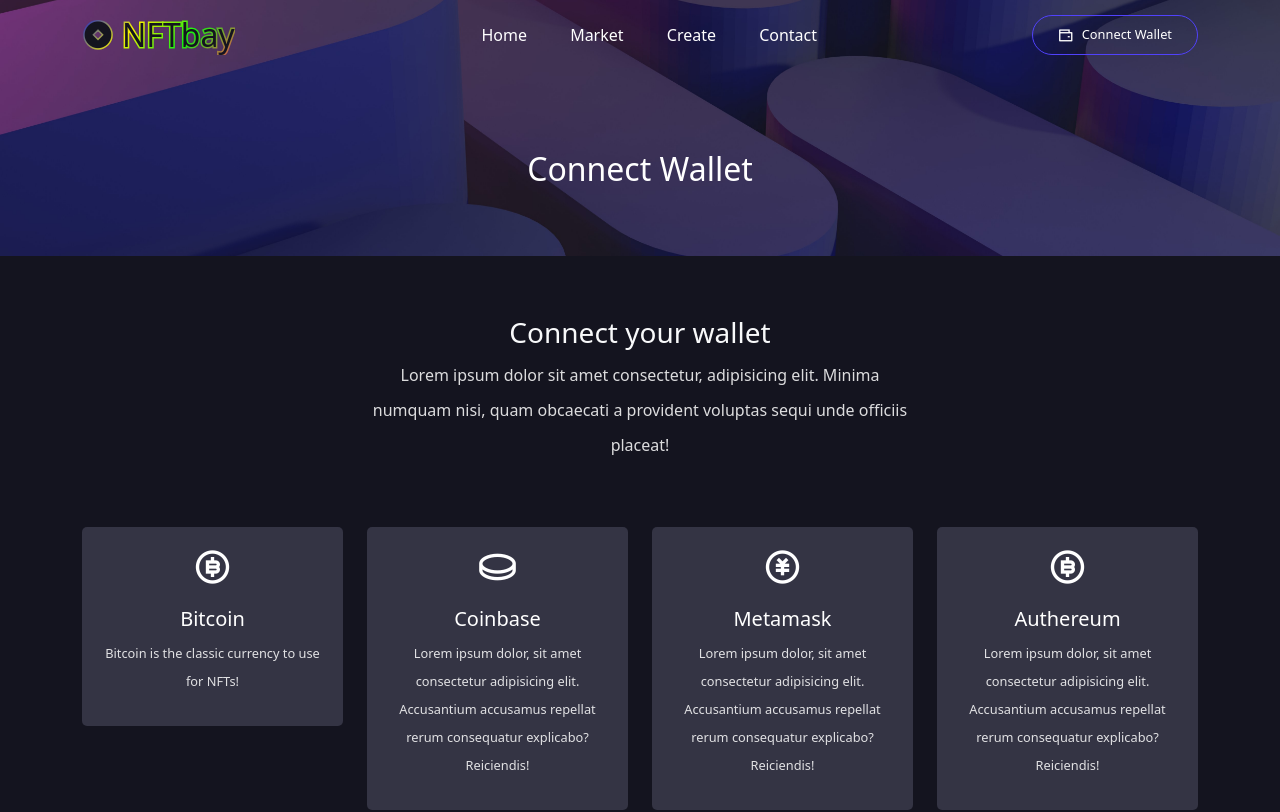
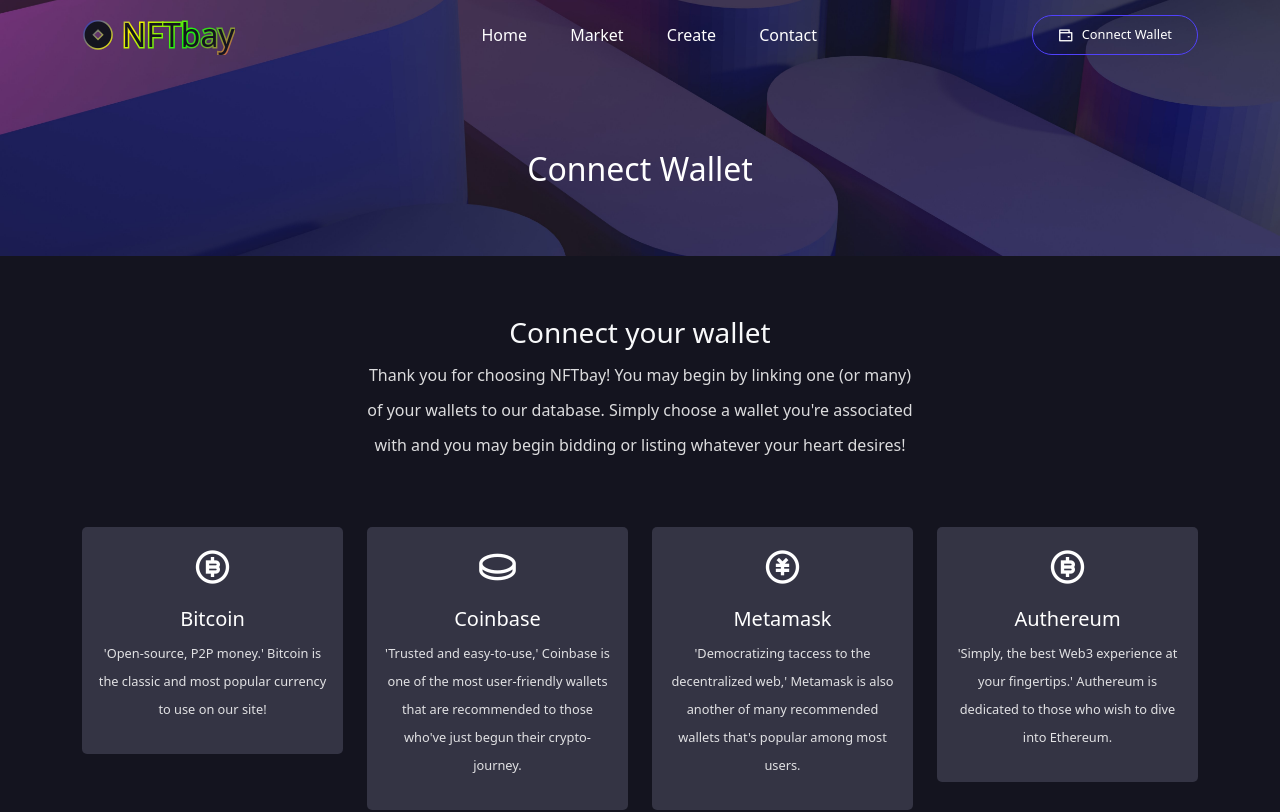
Before and after one commit to Parker-Vallier/cs4800_Front_End, a React (Create React App) app in the folder web-frontend-service/: page /wallet in a window 1280 px wide. Shown: the top 812 px of the page. Built offline with nearby package versions, Linux system fonts and the light colour scheme.

Commit message:
wallet page
fixed more descriptions, feel free to change anything i won't be offended

```diff
--- a/web-frontend-service/src/pages/Wallet.jsx
+++ b/web-frontend-service/src/pages/Wallet.jsx
@@ -8,25 +8,25 @@ import "../styles/wallet.css";
 const wallet__data = [
   {
     title: "Bitcoin",
-    desc: "Bitcoin is the classic currency to use for NFTs!",
+    desc: "'Open-source, P2P money.' Bitcoin is the classic and most popular currency to use on our site!",
     icon: "ri-bit-coin-line",
   },
 
   {
     title: "Coinbase",
-    desc: "Lorem ipsum dolor, sit amet consectetur adipisicing elit. Accusantium accusamus repellat rerum consequatur explicabo? Reiciendis!",
+    desc: "'Trusted and easy-to-use,' Coinbase is one of the most user-friendly wallets that are recommended to those who've just begun their crypto-journey.",
     icon: "ri-coin-line",
   },
 
   {
     title: "Metamask",
-    desc: "Lorem ipsum dolor, sit amet consectetur adipisicing elit. Accusantium accusamus repellat rerum consequatur explicabo? Reiciendis!",
+    desc: "'Democratizing taccess to the decentralized web,' Metamask is also another of many recommended wallets that's popular among most users.",
     icon: "ri-money-cny-circle-line",
   },
 
   {
     title: "Authereum",
-    desc: "Lorem ipsum dolor, sit amet consectetur adipisicing elit. Accusantium accusamus repellat rerum consequatur explicabo? Reiciendis!",
+    desc: "'Simply, the best Web3 experience at your fingertips.' Authereum is dedicated to those who wish to dive into Ethereum.",
     icon: "ri-bit-coin-line",
   },
 ];
@@ -42,9 +42,9 @@ const Wallet = () => {
               <div className="w-50 m-auto">
                 <h3 className="text-light">Connect your wallet</h3>
                 <p>
-                  Lorem ipsum dolor sit amet consectetur, adipisicing elit.
-                  Minima numquam nisi, quam obcaecati a provident voluptas sequi
-                  unde officiis placeat!
+                  Thank you for choosing NFTbay! You may begin by linking one (or many)
+                  of your wallets to our database. Simply choose a wallet you're associated with
+                  and you may begin bidding or listing whatever your heart desires!
                 </p>
               </div>
             </Col>
```
